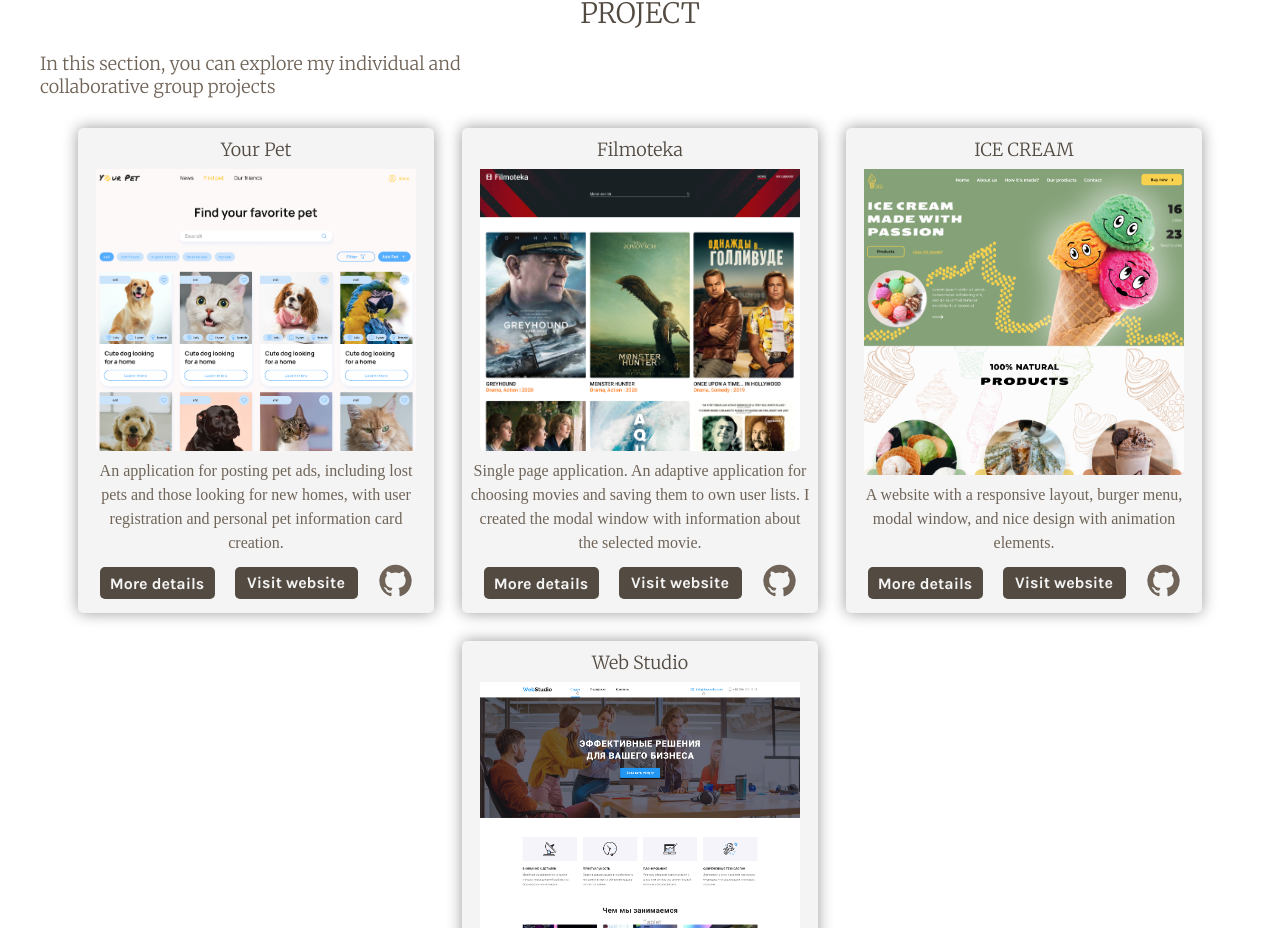
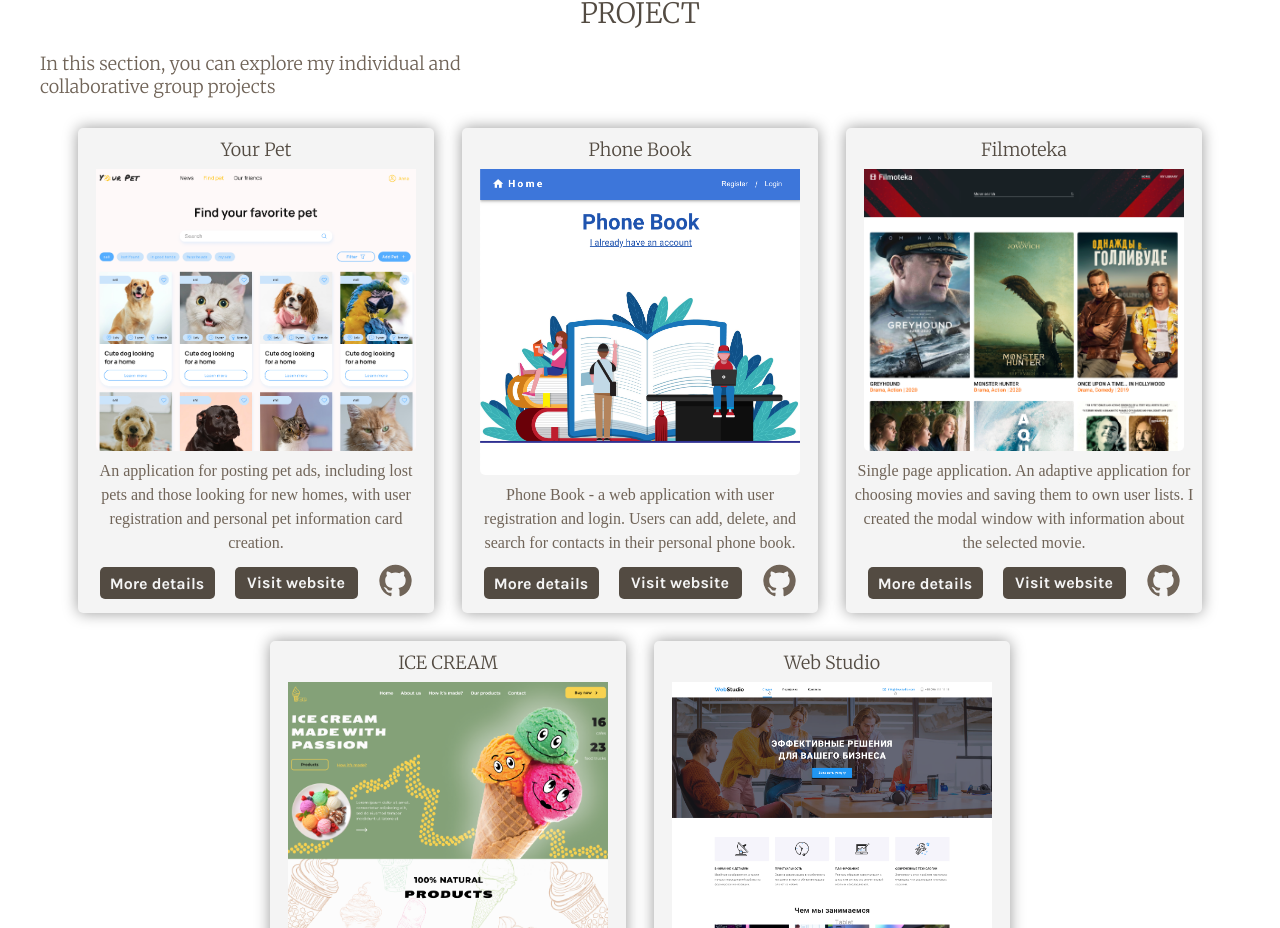
Before and after one commit to Marina-Chuhlib/portfolio, a React (Create React App) app: page / in a window 1280 px wide. Shown: the part 1876-2804 px from the top of the page. Built offline with nearby package versions, Linux system fonts and the light colour scheme; a web font is replaced by a local one.

Commit message:
add translations phoneBook

```diff
--- a/src/modules/Portfolio/ProjectList/ProjectList.jsx
+++ b/src/modules/Portfolio/ProjectList/ProjectList.jsx
@@ -1,9 +1,10 @@
 import React from "react";
-import PropTypes from 'prop-types';
+import PropTypes from "prop-types";
 import { useTranslation } from "react-i18next";
 
 import ProjectItem from "../ProjectItem/ProjectItem";
 import yourPet from "../../../images/yourPet.png";
+import phoneBook from "../../../images/phoneBook.png";
 import filmoteka from "../../../images/filmoteka.png";
 import icecream from "../../../images/icecream.png";
 import webStudio from "../../../images/webStudio.png";
@@ -29,6 +30,21 @@ const ProjectList = ({ theme }) => {
       gitHubLink: "https://github.com/Marina-Chuhlib/YourPet-FrontEnd",
     },
     {
+      title: "Phone Book",
+      link: "https://marina-chuhlib.github.io/goit-react-hw-08-phonebook/",
+      image: phoneBook,
+      text: t("phoneBookText"),
+      content: (
+        <>
+          <p className={css.content}>{t("phoneBookContent")}</p>
+          <p className={css.content}>{t("phoneBookTechnologies")}</p>
+        </>
+      ),
+      linkTitle: "Phone Book",
+      gitHubLink:
+        "https://github.com/Marina-Chuhlib/goit-react-hw-08-phonebook",
+    },
+    {
       title: "Filmoteka",
       link: "https://olenateplodar.github.io/team-project-movie-library/",
       image: filmoteka,
@@ -39,7 +55,7 @@ const ProjectList = ({ theme }) => {
           <p className={css.content}>{t("FilmotekaTechnologies")}</p>
         </>
       ),
-      linkTitle: "Web Studio",
+      linkTitle: "Filmoteka",
       gitHubLink:
         "https://github.com/Marina-Chuhlib/team-project-movie-library",
     },
--- a/src/shared/components/AlertModal/AlertModal.jsx
+++ b/src/shared/components/AlertModal/AlertModal.jsx
@@ -40,6 +40,7 @@ function AlertModal({
   return (
     <div className={css.modalWrap}>
       <button
+        type="button"
         onClick={handleClickOpen}
         className={`${css.openBtn} ${theme === "light" ? css.light : css.dark}`}
       >
@@ -62,10 +63,11 @@ function AlertModal({
             theme === "light" ? css.light : css.dark
           }`}
         >
-          <button className={css.btnAlert} onClick={handleClose}>
+          <button type="button" className={css.btnAlert} onClick={handleClose}>
             {disagreeBtnText}
           </button>
           <button
+            type="button"
             className={`${css.btnAlert} ${css.agree}`}
             onClick={handleConfirm}
           >
--- a/src/shared/components/ChangeTheme/ChangeTheme.jsx
+++ b/src/shared/components/ChangeTheme/ChangeTheme.jsx
@@ -13,7 +13,7 @@ const ChangeTheme = () => {
   return (
     <>
       {theme === "light" ? (
-        <button
+        <button type="button"
           className={`${css.themeBtn} ${
             theme === "light" ? css.light : css.dark
           }`}
@@ -22,7 +22,7 @@ const ChangeTheme = () => {
           <NightsStayIcon className={css.themeIconDark} />
         </button>
       ) : (
-        <button
+        <button type="button"
           className={`${css.themeBtn} ${
             theme === "light" ? css.light : css.dark
           }`}
--- a/src/shared/components/ScrollButton/ScrollButton.jsx
+++ b/src/shared/components/ScrollButton/ScrollButton.jsx
@@ -38,6 +38,7 @@ const ScrollButton = () => {
   return (
     <div style={{ opacity: isVisible ? 1 : 0 }} className={css.scroll}>
       <button
+        type="button"
         onClick={scrollToTop}
         className={`${css.btnScroll} ${
           theme === "light" ? css.light : css.dark
--- a/src/utils/i18n/locales/en/translations.json
+++ b/src/utils/i18n/locales/en/translations.json
@@ -21,6 +21,10 @@
   "yourPetContent": "An adaptive application for posting pet ads, whether for selling giving them to good homes, or searching for lost pets. The project includes user registration and personal account management, allowing users to create and manage pet information cards. Notably, the website supports bilingual content and offers both light and dark themes for user preference.",
   "yourPetTechnologies": "Tools and technologies used: HTML, CSS, JavaScript, React, Redux Toolkit, Node.js, Express, MongoDB, Axios, Material-UI, Formik. Role: Team leader.",
 
+  "phoneBookText": "Phone Book - a web application with user registration and login. Users can add, delete, and search for contacts in their personal phone book.",
+  "phoneBookContent": "The Phone Book website is a web application with a user registration and login system. Registered users can log in to their account, where they have the ability to store, add, delete, and search for contacts in their list. After registration and logging in, users gain access to their personal phone book. Key features include contact list management, adding new contacts, removing unnecessary contacts, and searching by name.",
+  "phoneBookTechnologies": "The web application is built using technologies such as HTML, CSS, JavaScript, React, Redux Toolkit, and Axios, providing it with a modern and user-friendly interface.",
+
   "FilmotekaText": "Single page application. An adaptive application for choosing movies and saving them to own user lists. I created the modal window with information about the selected movie.",
   "FilmotekaContent": "The website is a movie library application that allows users to search for movies by title and manage their watched and favorite films. It's a user-friendly movie library application for movie enthusiasts to keep track of their film collection and discover new titles.",
   "FilmotekaTechnologies": "The website was built using HTML/CSS for structuring and styling, JavaScript for interactivity and functionality, a REST API to fetch movie data, AJAX for managing asynchronous data requests, and Parcel as a bundler to handle project assets and resources. Role: Developer.",
--- a/src/utils/i18n/locales/ua/translations.json
+++ b/src/utils/i18n/locales/ua/translations.json
@@ -21,6 +21,10 @@
   "yourPetContent": "Адаптивний додаток для публікації оголошень про домашніх тварин, чи то для продажу, чи для подарунку їх у добрі руки, або пошуку втрачених тварин. Проект включає реєстрацію користувача та особистий облік, що дозволяє користувачам створювати та керувати картками інформації про домашніх тварин. Зручним є те, що сайт підтримує двомовний контент і пропонує як світлі, так і темні теми для вибору користувача.",
   "yourPetTechnologies": "Використані інструменти та технології: HTML, CSS, JavaScript, React, Redux Toolkit, Node.js, Express, MongoDB, Axios, Material-UI, Formik. Роль: Team leader.",
 
+  "phoneBookText": "Телефонна книга - веб-додаток з реєстрацією та входом для користувачів. Користувачі можуть додавати, видаляти та шукати контакти у своїй особистій телефонній книзі.",
+  "phoneBookContent": "Сайт Телефонна книга є веб-додатком, який має систему реєстрації та входу для користувачів. Зареєстровані користувачі можуть увійти в свій обліковий запис, де вони мають можливість зберігати, додавати, видаляти та шукати контакти в списку. Після реєстрації та входу в систему, користувачі отримують доступ до своєї особистої телефонної книги. Основні функції включають управління списком контактів, додавання нових контактів, видалення непотрібних контактів та пошук за іменем.",
+  "phoneBookTechnologies": "Веб-додаток побудований з використанням таких технологій, як HTML, CSS, JavaScript, React, Redux Toolkit та Axios, надаючи йому сучасний та зручний для користувача інтерфейс.",
+
   "FilmotekaText": "Односторінковий додаток. Адаптивний додаток для вибору фільмів та збереження їх у власних списках користувачів. Мною було створене модальне вікно з інформацією про обраний фільм.",
   "FilmotekaContent": "Сайт є додатком-бібліотекою фільмів, який дозволяє користувачам шукати фільми за назвою та управляти переглянутими та улюбленими фільмами. Це зручний для користувача додаток для поціновувачів кіно, які ведуть облік своєї колекції фільмів та відкривають для себе нові назви",
   "FilmotekaTechnologies": "Сайт був побудований за допомогою HTML/CSS для структурування та стилізації, JavaScript для інтерактивності та функціональності, REST API для отримання даних про фільми, AJAX для управління асинхронними запитами на отримання даних та Parcel як збирач ресурсів для обробки активів та ресурсів проекту. Роль: Розробник.",
```
Also changed, not shown: src/images/phoneBook.png (added).
